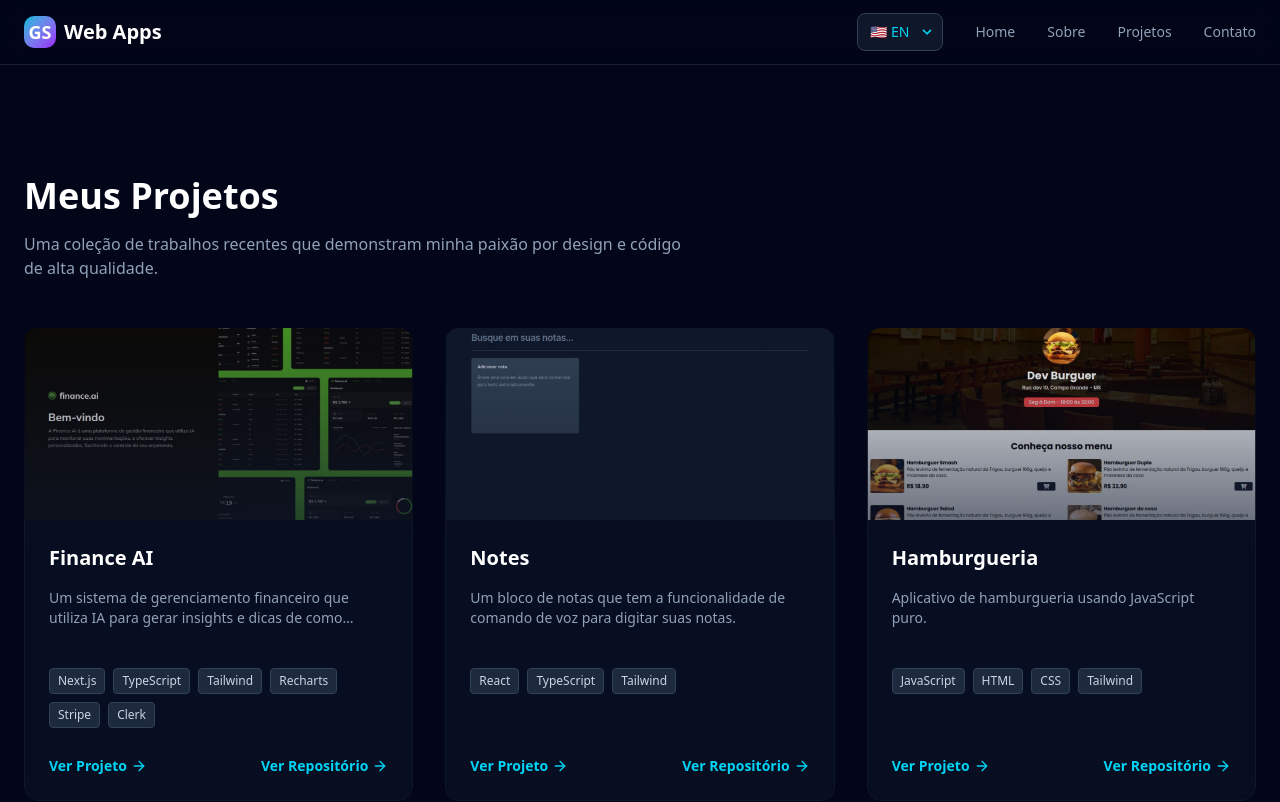
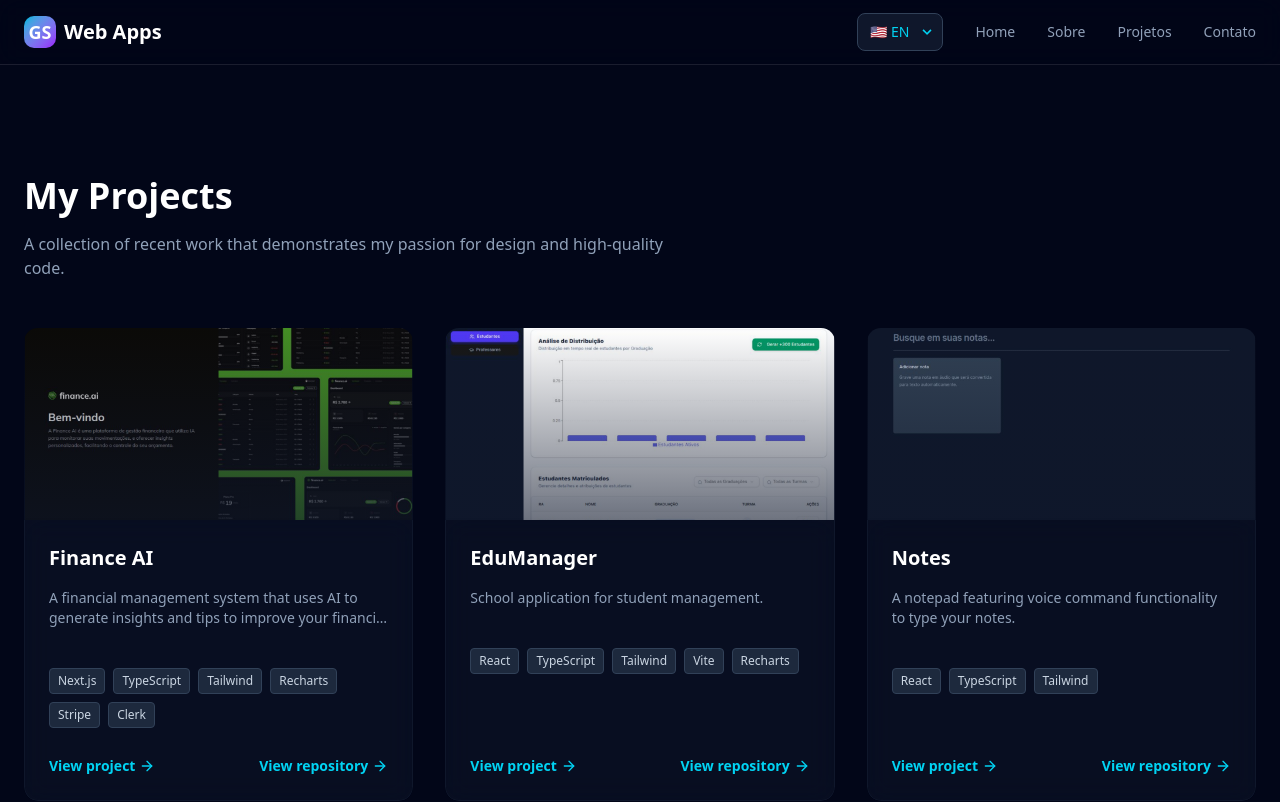
Before and after one commit to lgustavo13/portfolio, a Next.js app: page /en/projetos in a window 1280 px wide. Shown: the top 802 px of the page. Built offline with nearby package versions, Linux system fonts and the light colour scheme.

Commit message:
feat: translate product page

```diff
--- a/messages/en.json
+++ b/messages/en.json
@@ -40,6 +40,17 @@
       }
     }
   },
-  "ProjectsPage": {},
+  "ProjectsPage": {
+    "my_projects": "My Projects",
+    "my_projects_description": "A collection of recent work that demonstrates my passion for design and high-quality code.",
+    "see_project": "View project",
+    "see_repository": "View repository",
+    "projects": {
+      "finance_ai_description": "A financial management system that uses AI to generate insights and tips to improve your financial life.",
+      "notes_description": "A notepad featuring voice command functionality to type your notes.",
+      "hamburgueria_description": "Burger restaurant application using Vanilla JavaScript.",
+      "edu_manager_description": "School application for student management."
+    }
+  },
   "ContactPage": {}
 }
--- a/messages/es.json
+++ b/messages/es.json
@@ -40,6 +40,17 @@
       }
     }
   },
-  "ProjectsPage": {},
+  "ProjectsPage": {
+    "my_projects": "Mis Proyectos",
+    "my_projects_description": "Una colección de trabajos recientes que demuestran mi pasión por el diseño y el código de alta calidad.",
+    "see_project": "Ver proyecto",
+    "see_repository": "Ver repositorio",
+    "projects": {
+      "finance_ai_description": "Un sistema de gestión financiera que utiliza IA para generar insights y consejos para mejorar tu vida financiera.",
+      "notes_description": "Un bloc de notas que cuenta con funcionalidad de comando de voz para escribir tus notas.",
+      "hamburgueria_description": "Aplicación de hamburguesería creada con JavaScript puro.",
+      "edu_manager_description": "Aplicación escolar para la gestión de estudiantes."
+    }
+  },
   "ContactPage": {}
 }
--- a/messages/pt.json
+++ b/messages/pt.json
@@ -40,6 +40,17 @@
       }
     }
   },
-  "ProjectsPage": {},
+  "ProjectsPage": {
+    "my_projects": "Meus Projetos",
+    "my_projects_description": "Uma coleção de trabalhos recentes que demonstram minha paixão por design e código de alta qualidade.",
+    "see_project": "Ver projeto",
+    "see_repository": "Ver repositório",
+    "projects": {
+      "finance_ai_description": "Um sistema de gerenciamento financeiro que utiliza IA para gerar insights e dicas de como melhorar sua vida financeira.",
+      "notes_description": "Um bloco de notas que tem a funcionalidade de comando de voz para digitar suas notas.",
+      "hamburgueria_description": "Aplicativo de hamburgueria usando JavaScript puro.",
+      "edu_manager_description": "Aplicativo escolar de gerenciamento de estudantes."
+    }
+  },
   "ContactPage": {}
 }
--- a/src/app/[locale]/projetos/_utils/index.ts
+++ b/src/app/[locale]/projetos/_utils/index.ts
@@ -1,19 +1,10 @@
-interface Project {
-  id: number;
-  title: string;
-  description: string;
-  tags: string[];
-  imageUrl: string;
-  link: string;
-  github?: string;
-}
+type Translator = (key: string) => string;
 
-export const PROJECTS: Project[] = [
+export const getProjects = (t: Translator) => [
   {
     id: 1,
     title: "Finance AI",
-    description:
-      "Um sistema de gerenciamento financeiro que utiliza IA para gerar insights e dicas de como melhorar sua vida financeira.",
+    description: t("projects.finance_ai_description"),
     tags: ["Next.js", "TypeScript", "Tailwind", "Recharts", "Stripe", "Clerk"],
     imageUrl: "/finance-ai.png",
     link: "https://finance-ai-rho-smoky.vercel.app",
@@ -21,30 +12,29 @@ export const PROJECTS: Project[] = [
   },
   {
     id: 2,
+    title: "EduManager",
+    description: t("projects.edu_manager_description"),
+    tags: ["React", "TypeScript", "Tailwind", "Vite", "Recharts"],
+    imageUrl: "/eduManager.png",
+    link: "https://edu-manager-vert.vercel.app/",
+    github: "https://github.com/lgustavo13/eduManager",
+  },
+  {
+    id: 3,
     title: "Notes",
-    description:
-      "Um bloco de notas que tem a funcionalidade de comando de voz para digitar suas notas.",
+    description: t("projects.notes_description"),
     tags: ["React", "TypeScript", "Tailwind"],
     imageUrl: "/notes.png",
     link: "https://notes-self-tau.vercel.app/",
     github: "https://github.com/lgustavo13/notes",
   },
   {
-    id: 3,
+    id: 4,
     title: "Hamburgueria",
-    description: "Aplicativo de hamburgueria usando JavaScript puro.",
+    description: t("projects.hamburgueria_description"),
     tags: ["JavaScript", "HTML", "CSS", "Tailwind"],
     imageUrl: "/hamburgueria.png",
     link: "https://hamburgueria-self-one.vercel.app/",
     github: "https://github.com/lgustavo13/hamburgueria",
   },
-  {
-    id: 4,
-    title: "EduManager",
-    description: "Aplicativo escolar de gerenciamento de estudantes.",
-    tags: ["React", "TypeScript", "Tailwind", "Vite", "Recharts"],
-    imageUrl: "/eduManager.png",
-    link: "https://edu-manager-vert.vercel.app/",
-    github: "https://github.com/lgustavo13/eduManager",
-  },
 ];
--- a/src/app/[locale]/projetos/page.tsx
+++ b/src/app/[locale]/projetos/page.tsx
@@ -7,29 +7,33 @@ import {
 } from "@/src/components/ui/card";
 import Image from "next/image";
 import Link from "next/link";
-import { PROJECTS } from "./_utils";
+import { getProjects } from "./_utils";
 import { ArrowRight } from "lucide-react";
 import {
   Tooltip,
   TooltipContent,
   TooltipTrigger,
 } from "@/src/components/ui/tooltip";
+import { useTranslations } from "next-intl";
 
 export default function Projetos() {
+  const t = useTranslations("ProjectsPage");
+
+  const projects = getProjects(t);
+
   return (
     <section className="py-20 animate-fade-in">
       <div className="mb-12">
         <h2 className="text-3xl md:text-4xl font-bold text-white mb-4">
-          Meus Projetos
+          {t("my_projects")}
         </h2>
         <p className="text-slate-400 max-w-2xl">
-          Uma coleção de trabalhos recentes que demonstram minha paixão por
-          design e código de alta qualidade.
+          {t("my_projects_description")}
         </p>
       </div>
 
       <div className="grid grid-cols-1 md:grid-cols-2 lg:grid-cols-3 gap-8">
-        {PROJECTS.map((project) => (
+        {projects.map((project) => (
           <div
             key={project.id}
             className="group glass-panel rounded-xl overflow-hidden"
@@ -80,7 +84,7 @@ export default function Projetos() {
                     className="inline-flex items-center text-sm font-semibold text-cyan-400 hover:text-cyan-300 transition-colors"
                     target="_blank"
                   >
-                    Ver Projeto
+                    {t("see_project")}
                     <ArrowRight className="w-4 h-4 ml-1" />
                   </Link>
                   {project.github && (
@@ -89,7 +93,7 @@ export default function Projetos() {
                       className="inline-flex items-center text-sm font-semibold text-cyan-400 hover:text-cyan-300 transition-colors"
                       target="_blank"
                     >
-                      Ver Repositório
+                      {t("see_repository")}
                       <ArrowRight className="w-4 h-4 ml-1" />
                     </Link>
                   )}
```
